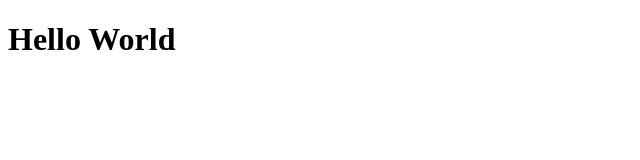
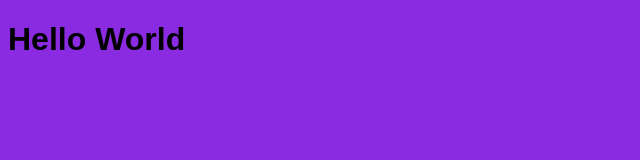
Before and after one commit to kirstylfrost/love-running, a plain HTML site: page index.html in a window 1280 px wide. Shown: the whole page, without its empty margins (0-640 px from the left). Drawn offline with Linux system fonts and the light colour scheme.

Commit message:
Add meta data to head and link css stylesheet

```diff
--- a/assets/css/style.css
+++ b/assets/css/style.css
@@ -0,0 +1,4 @@
+body {
+    font-family: Arial;
+    background-color: blueviolet;
+}
--- a/index.html
+++ b/index.html
@@ -4,7 +4,10 @@
     <meta charset="UTF-8">
     <meta http-equiv="X-UA-Compatible" content="IE=edge">
     <meta name="viewport" content="width=device-width, initial-scale=1.0">
-    <title>Hello World</title>
+    <meta name="description" content="Love Running club for runners in Dublin, Ireland">
+    <meta name="keywords" content="love running, running club, dublin, ireland">
+    <link rel="stylesheet" href="assets/css/style.css">
+    <title>Love Running</title>
 </head>
 <body>
     <h1>Hello World</h1>
```
